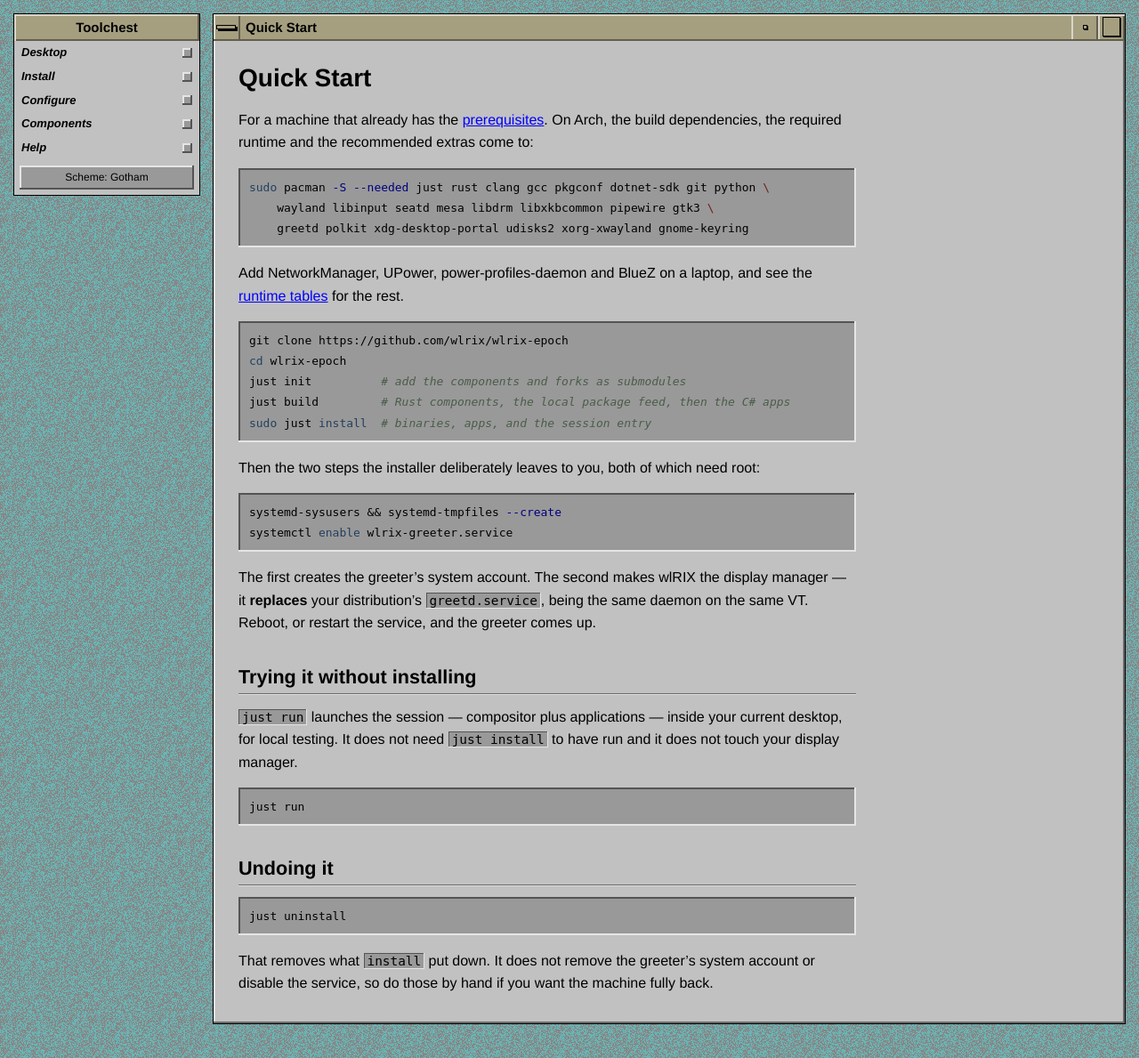
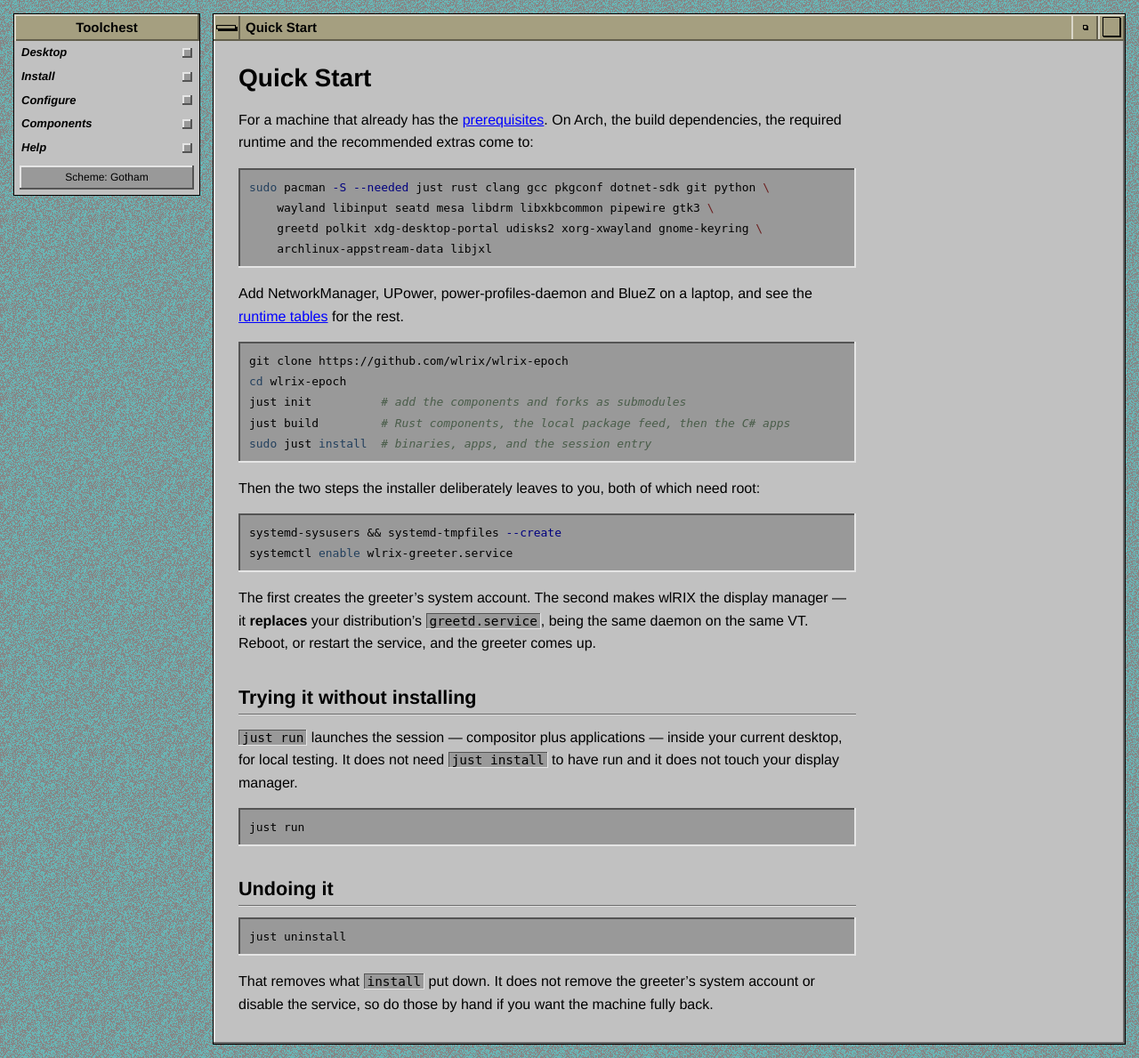
Before and after one commit to wlRIX/wlrix.github.io, a Jekyll site: the page built from install/quick-start.md, in a window 1280 px wide. Shown: the whole page at 89% size. Built offline with Jekyll 4.4.1, drawn with Linux system fonts in a browser that asks for light colours.

Commit message:
Update install packages for software manager changes

````diff
--- a/install/quick-start.md
+++ b/install/quick-start.md
@@ -12,7 +12,8 @@
 ```sh
 sudo pacman -S --needed just rust clang gcc pkgconf dotnet-sdk git python \
     wayland libinput seatd mesa libdrm libxkbcommon pipewire gtk3 \
-    greetd polkit xdg-desktop-portal udisks2 xorg-xwayland gnome-keyring
+    greetd polkit xdg-desktop-portal udisks2 xorg-xwayland gnome-keyring \
+    archlinux-appstream-data libjxl
 ```
 
 Add NetworkManager, UPower, power-profiles-daemon and BlueZ on a laptop, and see the
````
Also changed, not shown: install/prerequisites.md (+2 -0 lines).
